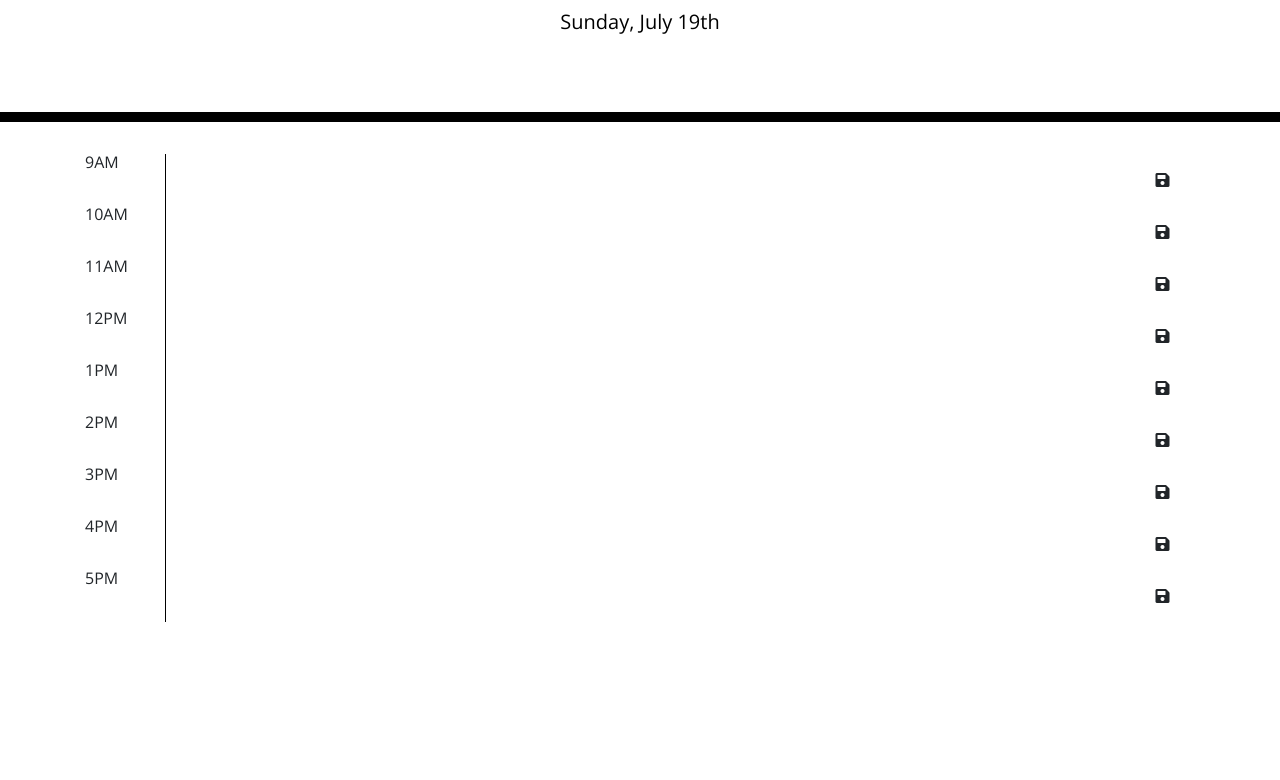
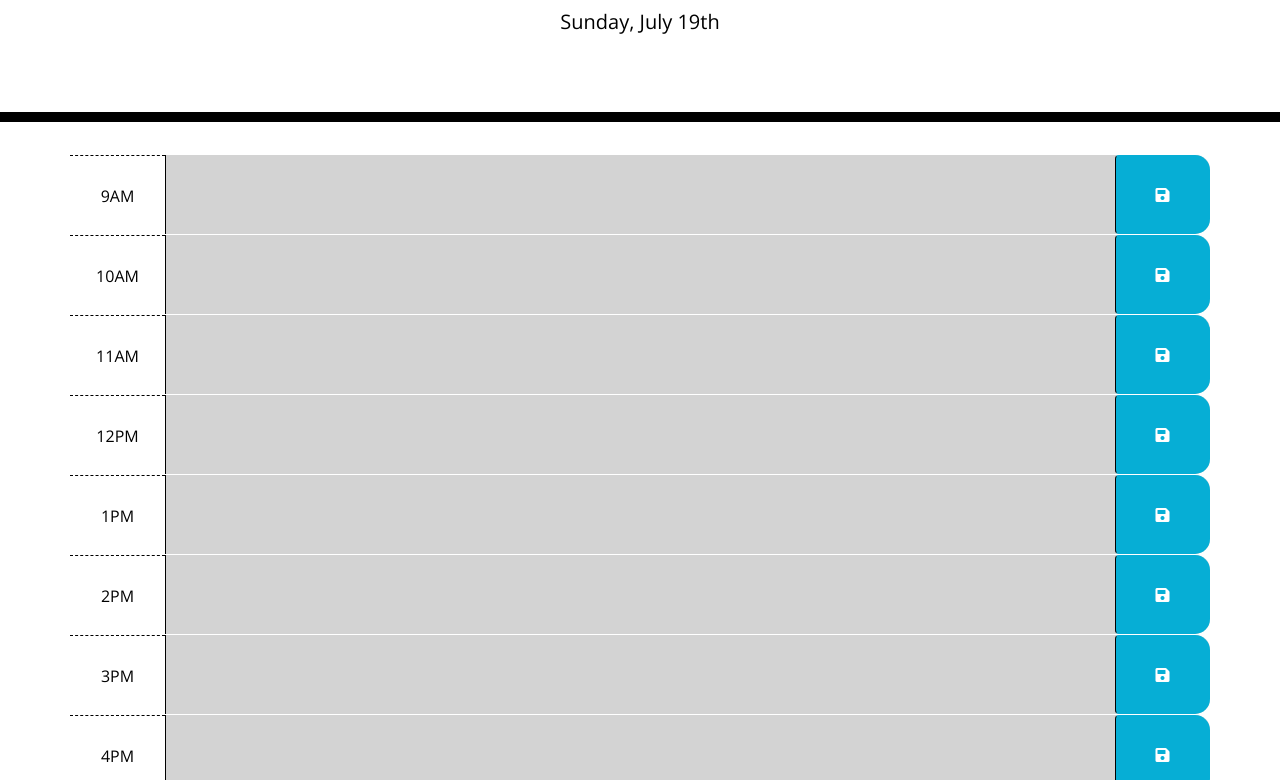
Before and after one commit to julianfl13/workschedule.github.io, a plain HTML site: page index.html in a window 1280 px wide. Shown: the part 182-962 px from the top of the page. Before the commit the page ends 804 px from the top, so only its background shows below. Drawn offline with nearby package versions, Linux system fonts and the light colour scheme.

Commit message:
app finished

```diff
--- a/index.html
+++ b/index.html
@@ -16,7 +16,7 @@
 
     <header class="jumbotron">
         <h1 class="display-3">Work Day Scheduler</h1>
-        <p class="lead">A simple calendar app for scheduling your work day</p>
+        <p class="lead">Make your Schedule Below!!</p>
         <p id="currentDay" class="lead"></p>
       </header>
       <div class="container">
--- a/script.js
+++ b/script.js
@@ -1,4 +1,5 @@
 $(document).ready(function(){
+
     $(".saveBtn").on("click", function(){
         var value = $(this).siblings(".description").val();
         var time = $(this).parent().attr("id");
@@ -26,6 +27,7 @@ $(document).ready(function(){
         });
     }
             updateHour();
+
     var int = setInterval(updateHour, 20000);
 
     $("#hour-9 .description").val(localStorage.getItem("hour-9"));
--- a/style.css
+++ b/style.css
@@ -23,3 +23,47 @@ body {
   .description{
     white-space: pre-wrap;
   }
+  .time-block{
+    text-align: center;
+    border-radius: 15px;
+  }
+
+  .row {
+    white-space: pre-wrap;
+    height: 80px;
+    border-top: 1px solid white;;
+  }
+
+  .hour {
+    background-color: #ffffff;
+    color: #000000;
+    border-top: 1px dashed #000000;
+  }
+
+  .past {
+    background-color: #d3d3d3;
+    color: white;
+  }
+
+  .present {
+    background-color: #ff6961;
+    color: white;
+  }
+
+  .future {
+    background-color: #77dd77;
+    color: white;
+  }
+
+  .saveBtn {
+    border-left: 1px solid black;
+    border-top-right-radius: 15px;
+    border-bottom-right-radius: 15px;
+    background-color: #06AED5;
+    color: white;
+  }
+
+  .saveBtn i:hover {
+    font-size: 20px;
+    transition: all .3s ease-in-out;
+  }
```
